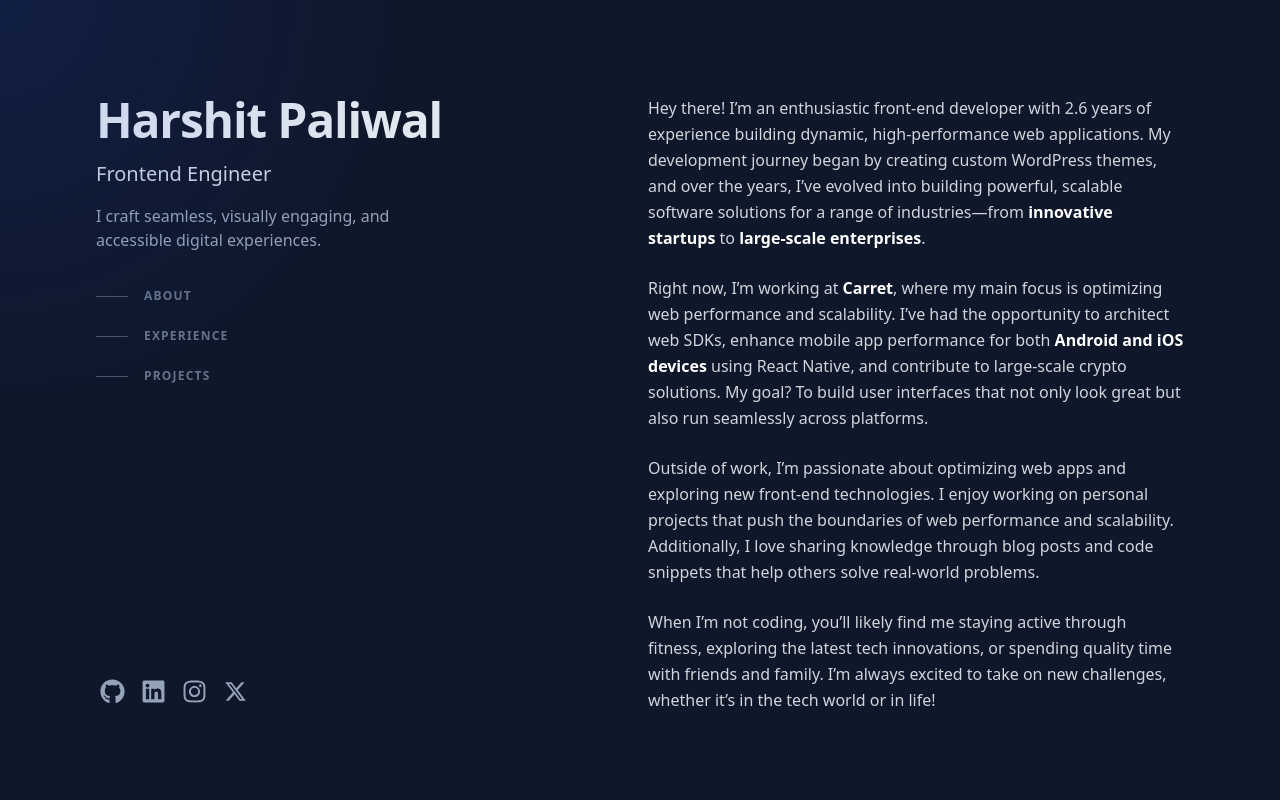
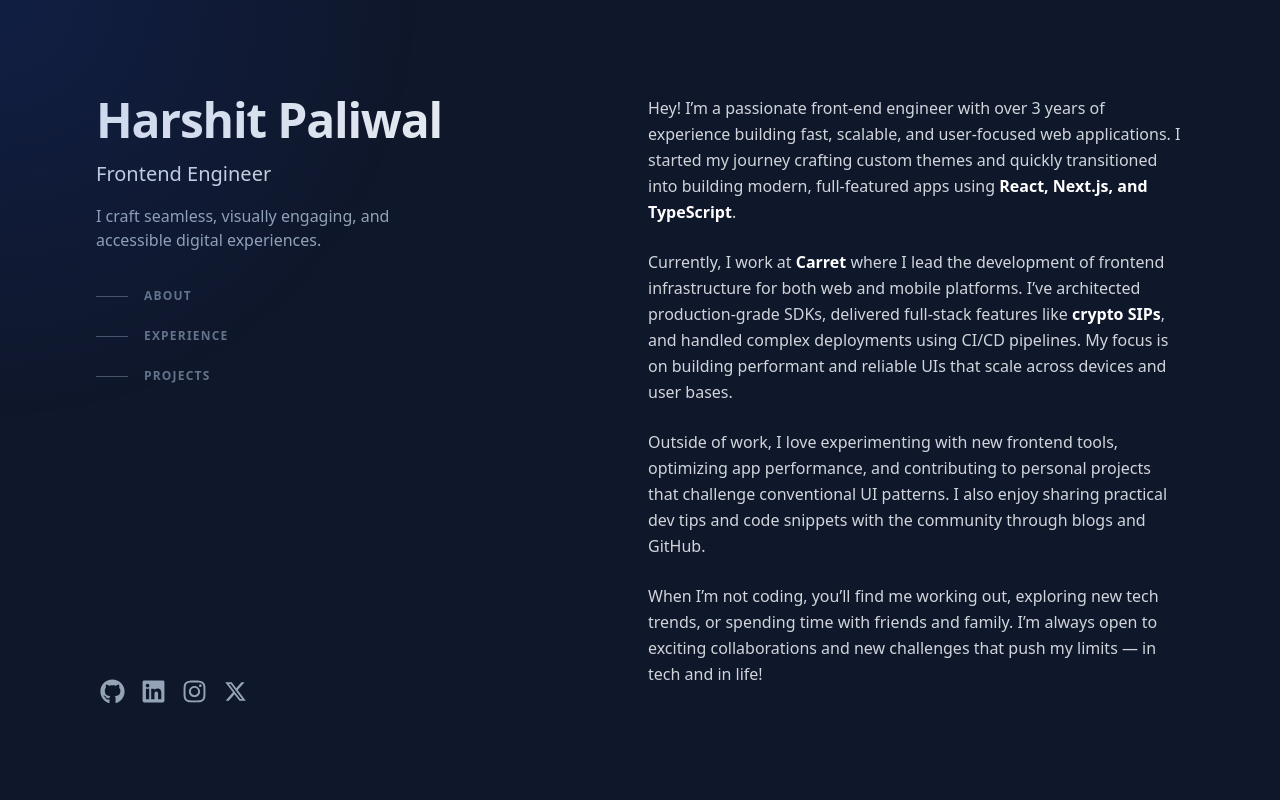
Before and after one commit to harshitpaliwal95/harshitportfolio, a Next.js app: page / in a window 1280 px wide. Shown: the top 800 px of the page. Built offline with nearby package versions, Linux system fonts and the light colour scheme.

Commit message:
updated info

```diff
--- a/app/sections/homeSection/components/AboutMe.tsx
+++ b/app/sections/homeSection/components/AboutMe.tsx
@@ -10,48 +10,38 @@ const AboutMe = () => {
       </div>
       <div className="mb-16 scroll-mt-16 md:mb-24 lg:mb-36 lg:scroll-mt-24 text-gray-300">
         <p className="mb-6 leading-relaxed">
-          Hey there! I’m an enthusiastic front-end developer with 2.6 years of
-          experience building dynamic, high-performance web applications. My
-          development journey began by creating custom WordPress themes, and
-          over the years, I’ve evolved into building powerful, scalable software
-          solutions for a range of industries—from
+          Hey! I’m a passionate front-end engineer with over 3 years of
+          experience building fast, scalable, and user-focused web applications.
+          I started my journey crafting custom themes and quickly transitioned
+          into building modern, full-featured apps using
           <span className="font-semibold text-white">
             {" "}
-            innovative startups{" "}
-          </span>
-          to
-          <span className="font-semibold text-white">
-            {" "}
-            large-scale enterprises
+            React, Next.js, and TypeScript
           </span>
           .
         </p>
         <p className="mb-6 leading-relaxed">
-          {" "}
-          Right now, I’m working at{" "}
-          <span className="font-semibold text-white">Carret</span>, where my
-          main focus is optimizing web performance and scalability. I’ve had the
-          opportunity to architect web SDKs, enhance mobile app performance for
-          both{" "}
-          <span className="font-semibold text-white">
-            Android and iOS devices
-          </span>{" "}
-          using React Native, and contribute to large-scale crypto solutions. My
-          goal? To build user interfaces that not only look great but also run
-          seamlessly across platforms.
+          Currently, I work at
+          <span className="font-semibold text-white"> Carret</span> where I lead
+          the development of frontend infrastructure for both web and mobile
+          platforms. I’ve architected production-grade SDKs, delivered
+          full-stack features like
+          <span className="font-semibold text-white"> crypto SIPs</span>, and
+          handled complex deployments using CI/CD pipelines. My focus is on
+          building performant and reliable UIs that scale across devices and
+          user bases.
         </p>
         <p className="mb-6 leading-relaxed">
-          Outside of work, I’m passionate about optimizing web apps and
-          exploring new front-end technologies. I enjoy working on personal
-          projects that push the boundaries of web performance and scalability.
-          Additionally, I love sharing knowledge through blog posts and code
-          snippets that help others solve real-world problems.
+          Outside of work, I love experimenting with new frontend tools,
+          optimizing app performance, and contributing to personal projects that
+          challenge conventional UI patterns. I also enjoy sharing practical dev
+          tips and code snippets with the community through blogs and GitHub.
         </p>
         <p className="leading-relaxed">
-          When I’m not coding, you’ll likely find me staying active through
-          fitness, exploring the latest tech innovations, or spending quality
-          time with friends and family. I’m always excited to take on new
-          challenges, whether it’s in the tech world or in life!
+          When I’m not coding, you’ll find me working out, exploring new tech
+          trends, or spending time with friends and family. I’m always open to
+          exciting collaborations and new challenges that push my limits — in
+          tech and in life!
         </p>
       </div>
     </div>
```
Also changed, not shown: 1 other file (tests, documents, lock files or other folders).
